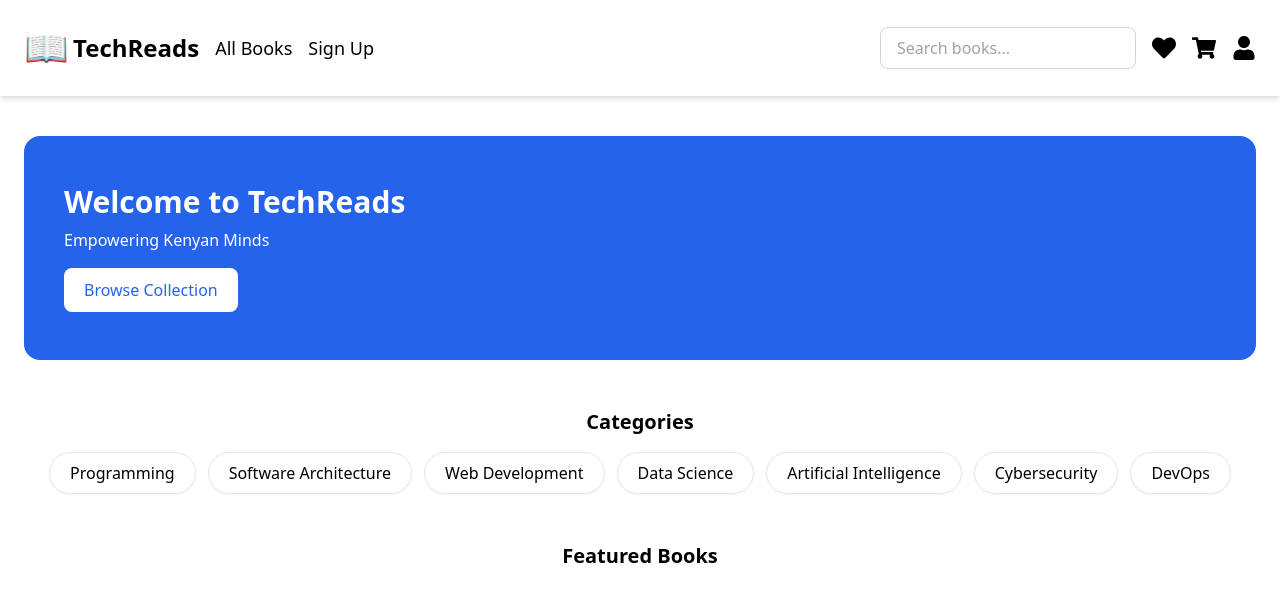
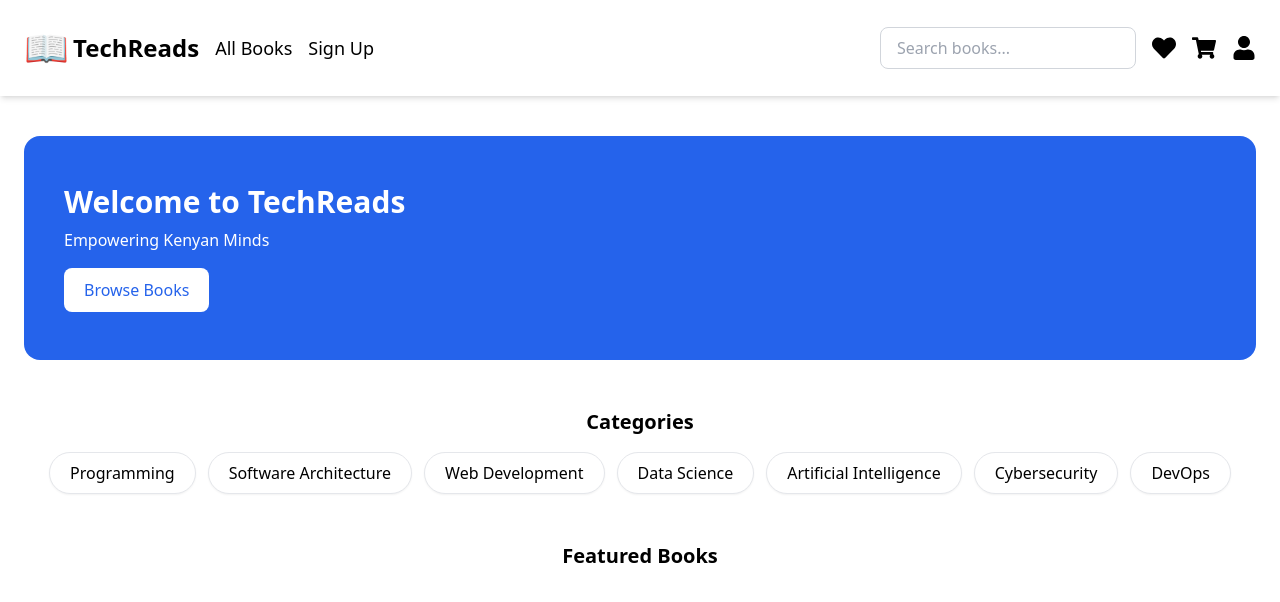
Before and after one commit to Denkogei/TechReads-frontend, a React (Vite) app in the folder techreads/: page / in a window 1280 px wide. Shown: the top 602 px of the page. Built offline with nearby package versions, Linux system fonts and the light colour scheme.

Commit message:
added changes to homepage

```diff
--- a/techreads/src/components/Homepage.jsx
+++ b/techreads/src/components/Homepage.jsx
@@ -8,7 +8,7 @@ const Home = () => {
         <p className="mt-2 text-base">Empowering Kenyan Minds</p>
         <Link to="/books">
           <button className="mt-4 bg-white text-blue-600 px-5 py-2.5 rounded-lg font-medium hover:bg-gray-100">
-            Browse Collection
+            Browse Books
           </button>
         </Link>
       </div>
```
